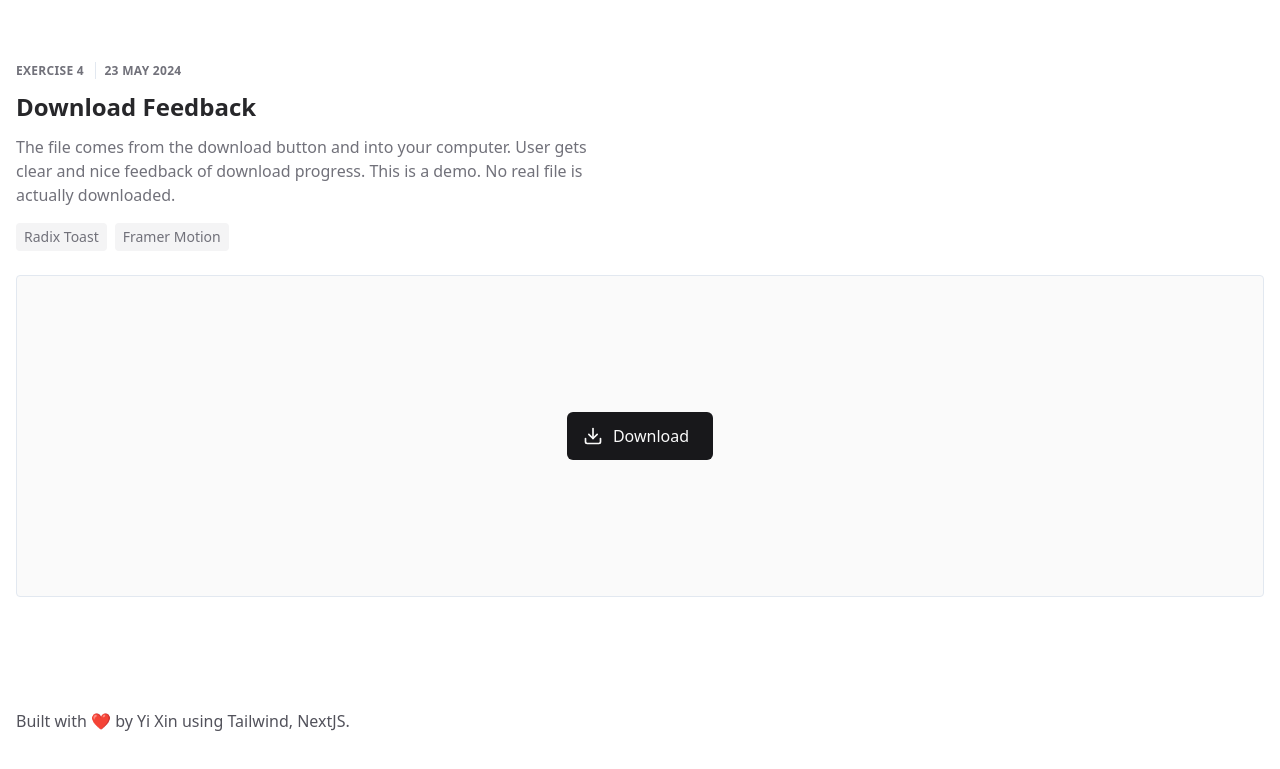
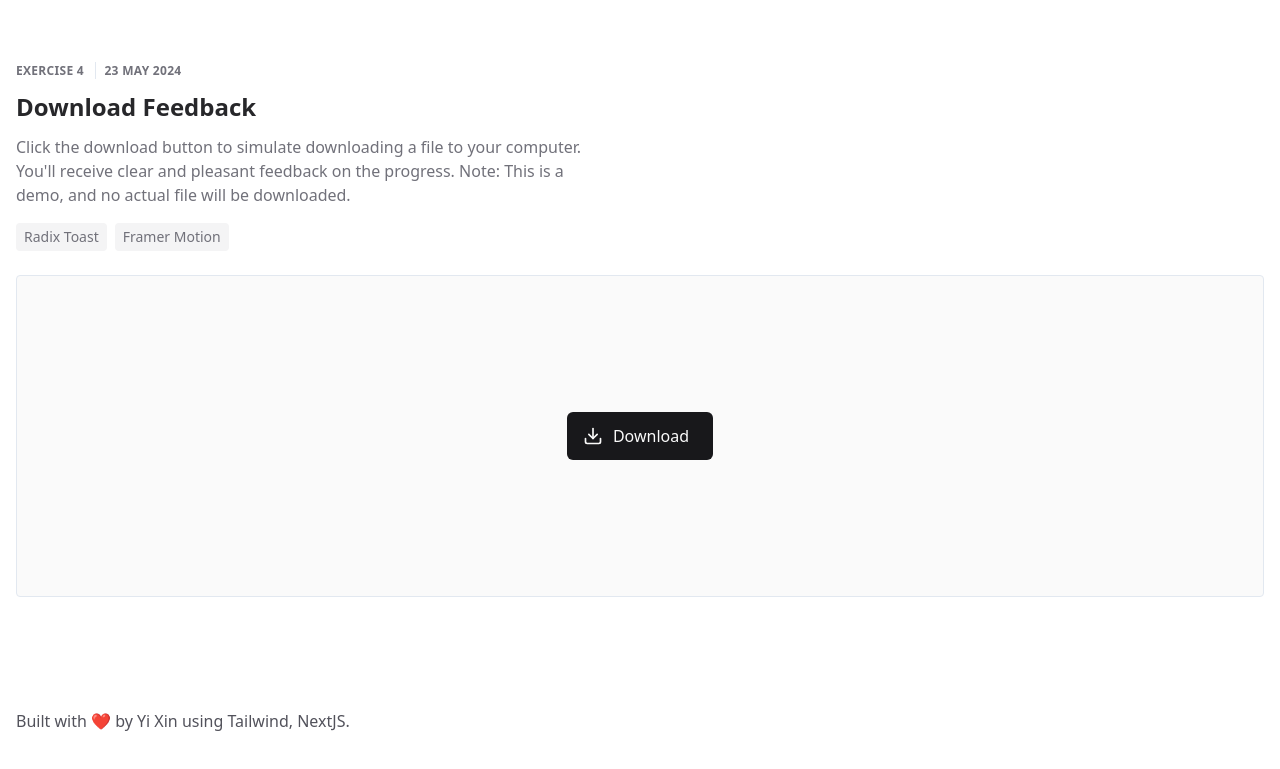
Before and after one commit to artylope/eieio, a Next.js app: page / in a window 1280 px wide. Shown: the part 2223-2992 px from the top of the page. Built offline with nearby package versions, Linux system fonts and the light colour scheme.

Commit message:
new copy

```diff
--- a/src/app/page.js
+++ b/src/app/page.js
@@ -63,7 +63,7 @@ export default function Home() {
             subtitle="4"
             date="23 May 2024"
             title="Download Feedback"
-            description="The file comes from the download button and into your computer. User gets clear and nice feedback of download progress. This is a demo. No real file is actually downloaded."
+            description="Click the download button to simulate downloading a file to your computer. You'll receive clear and pleasant feedback on the progress. Note: This is a demo, and no actual file will be downloaded."
             libraries={[
               {
                 name: 'Radix Toast',
```
